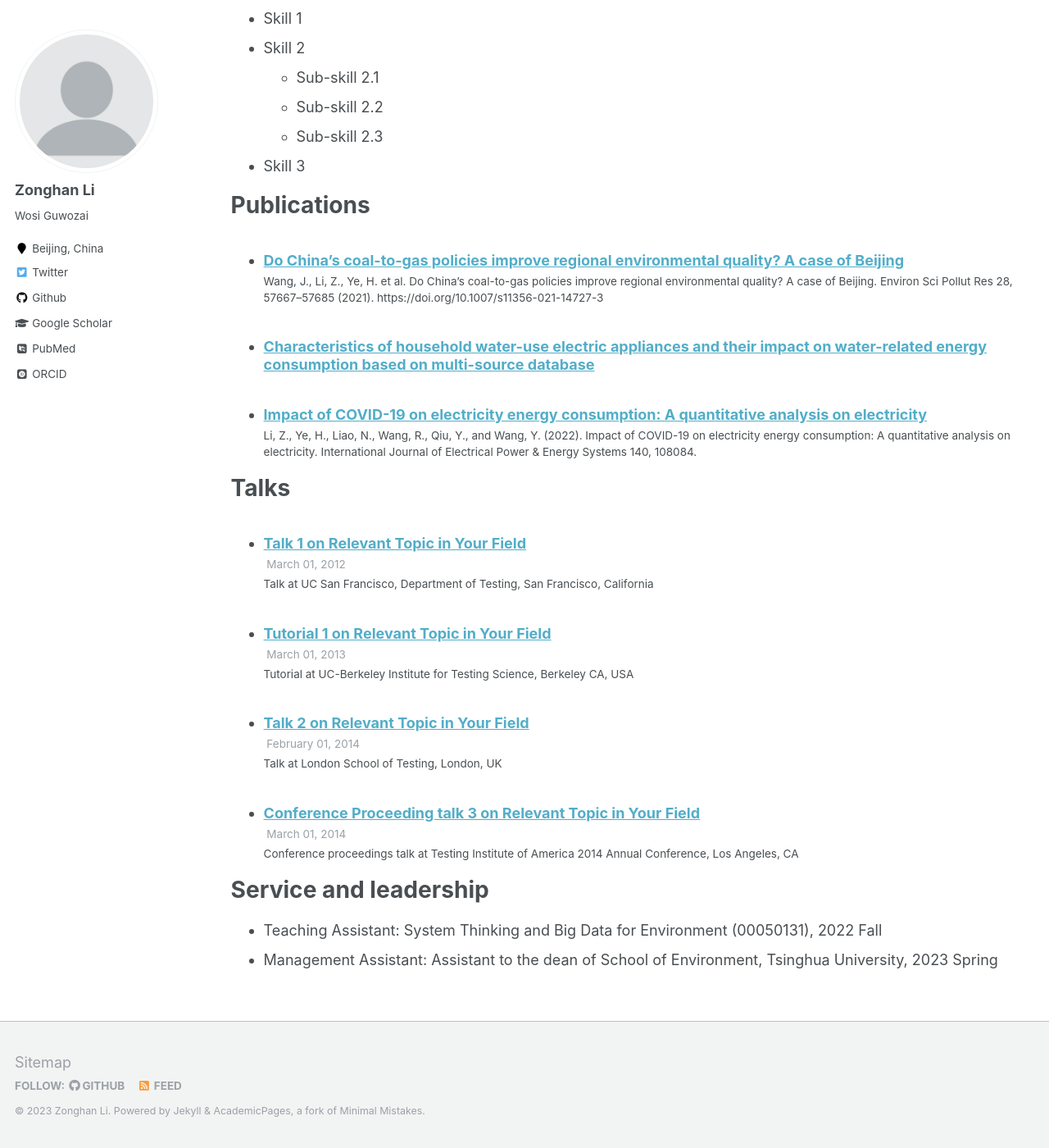
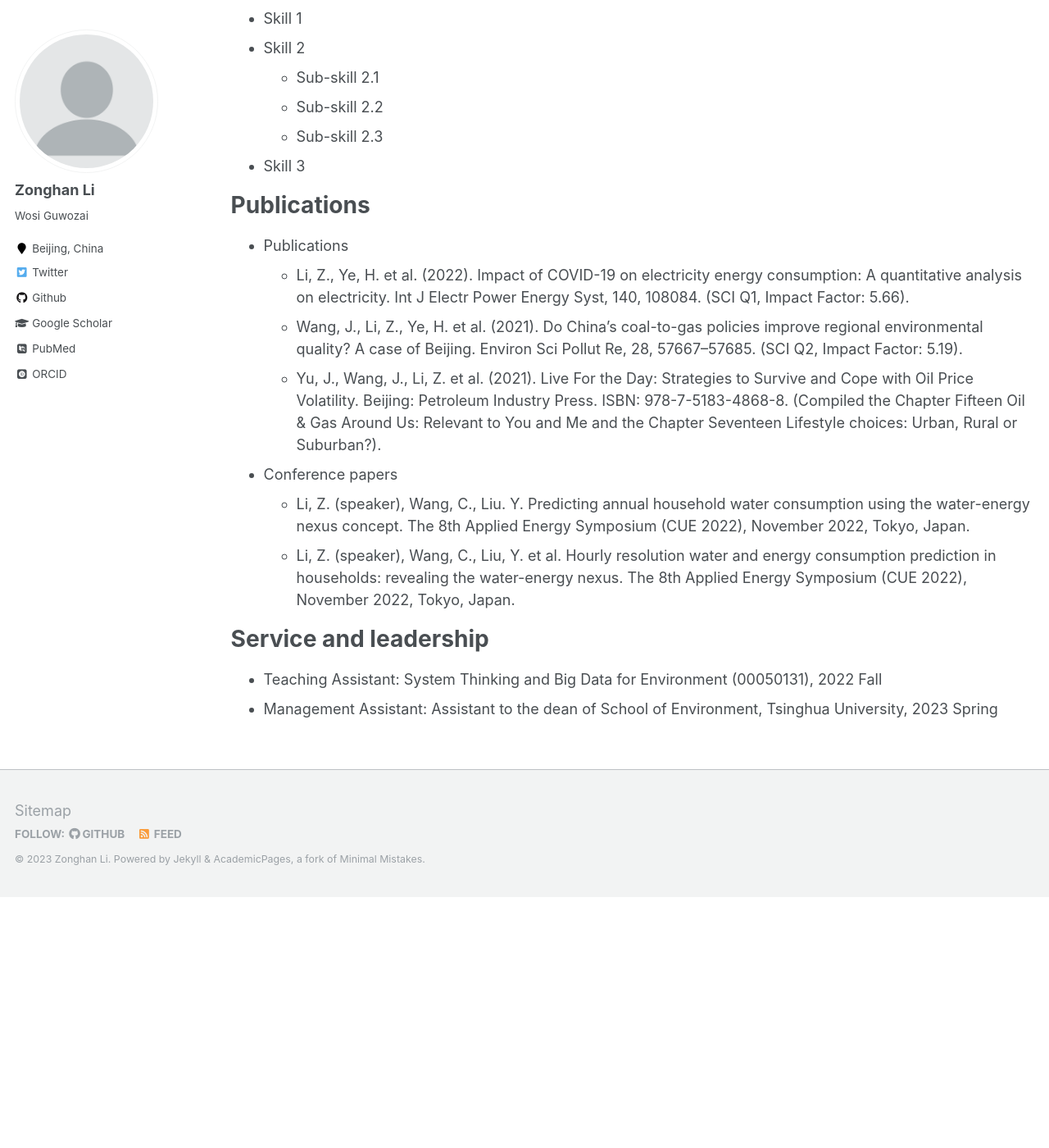
Before and after one commit to lzh3278/lzh.github.io, a Jekyll site: the page built from _pages/cv.md, in a window 1280 px wide and 1400 px high, scrolled down 1503 px. Shown: the whole window at 82% size. Built offline with Jekyll 4.4.1, drawn with Linux system fonts in a browser that asks for light colours; some web fonts are replaced; after the commit the page ends 2597 px from its top, so only the background shows below that.

Commit message:
Update cv.md

```diff
--- a/_pages/cv.md
+++ b/_pages/cv.md
@@ -63,17 +63,13 @@ Skills
 
 Publications
 ======
-  <ul>{% for post in site.publications %}
-    {% include archive-single-cv.html %}
-  {% endfor %}</ul>
-
-
-Talks
-======
-  <ul>{% for post in site.talks %}
-    {% include archive-single-talk-cv.html %}
-  {% endfor %}</ul>
-
+* Publications
+    * Li, Z., Ye, H. et al. (2022). Impact of COVID-19 on electricity energy consumption: A quantitative analysis on electricity. Int J Electr Power Energy Syst, 140, 108084. (SCI Q1, Impact Factor: 5.66).
+    * Wang, J., Li, Z., Ye, H. et al. (2021). Do China’s coal-to-gas policies improve regional environmental quality? A case of Beijing. Environ Sci Pollut Re, 28, 57667–57685. (SCI Q2, Impact Factor: 5.19).
+    * Yu, J., Wang, J., Li, Z. et al. (2021). Live For the Day: Strategies to Survive and Cope with Oil Price Volatility. Beijing: Petroleum Industry Press. ISBN: 978-7-5183-4868-8. (Compiled the Chapter Fifteen Oil & Gas Around Us: Relevant to You and Me and the Chapter Seventeen Lifestyle choices: Urban, Rural or Suburban?).
+* Conference papers
+    * Li, Z. (speaker), Wang, C., Liu. Y. Predicting annual household water consumption using the water-energy nexus concept. The 8th Applied Energy Symposium (CUE 2022), November 2022, Tokyo, Japan.
+    * Li, Z. (speaker), Wang, C., Liu, Y. et al. Hourly resolution water and energy consumption prediction in households: revealing the water-energy nexus. The 8th Applied Energy Symposium (CUE 2022), November 2022, Tokyo, Japan.
 
 Service and leadership
 ======
```
